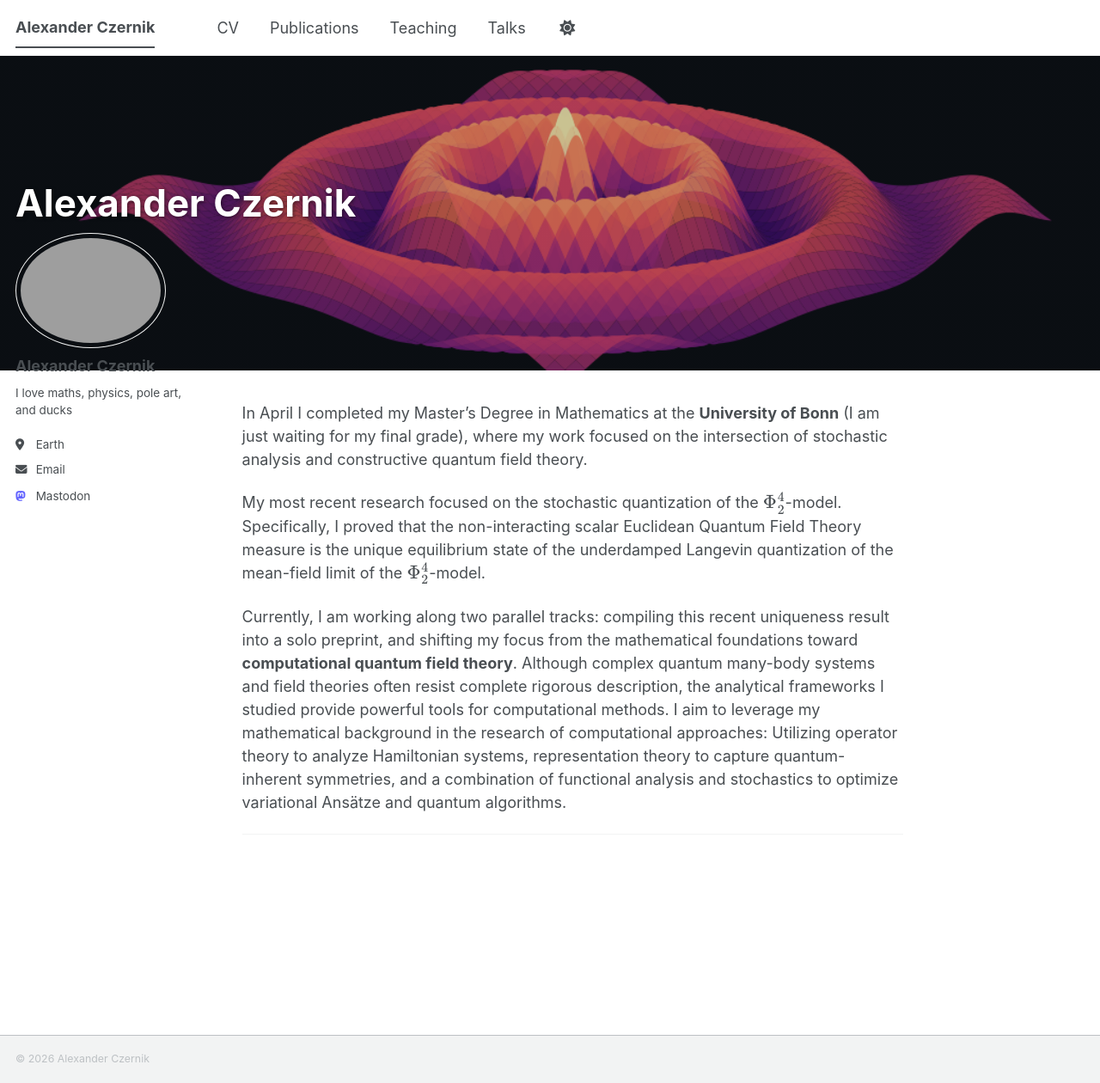
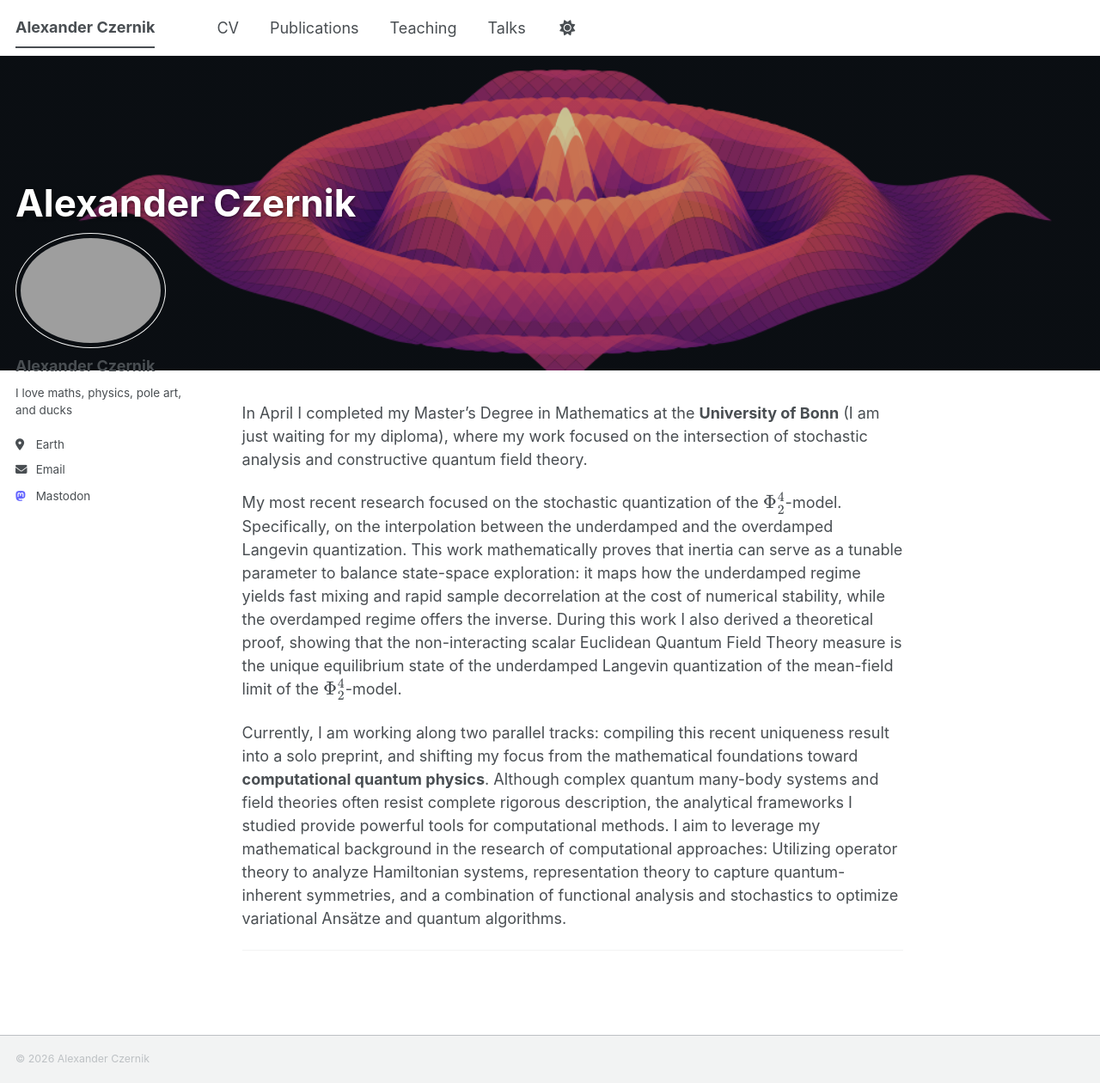
Before and after one commit to alexanderczernik/alexanderczernik.github.io, a Jekyll site: the page built from _pages/about.md, in a window 1280 px wide and 1260 px high. Shown: the whole window at 86% size. Built offline with Jekyll 4.4.1, drawn with Linux system fonts in a browser that asks for light colours; a script bundle is joined from its source files by our own code; library files that are not in the unit come from our copies.

Commit message:
Revise about page for clarity and terminology updates
Updated terminology and clarified research focus in the about page.

```diff
--- a/_pages/about.md
+++ b/_pages/about.md
@@ -16,10 +16,10 @@ $$
 $$
 </div>
 
-In April I completed my Master’s Degree in Mathematics at the **University of Bonn** (I am just waiting for my final grade), where my work focused on the intersection of stochastic analysis and constructive quantum field theory.
+In April I completed my Master’s Degree in Mathematics at the **University of Bonn** (I am just waiting for my diploma), where my work focused on the intersection of stochastic analysis and constructive quantum field theory.
 
-My most recent research focused on the stochastic quantization of the $$\Phi^4_2$$-model. Specifically, I proved that the non-interacting scalar Euclidean Quantum Field Theory measure is the unique equilibrium state of the underdamped Langevin quantization of the mean-field limit of the $$\Phi^4_2$$-model.
+My most recent research focused on the stochastic quantization of the $$\Phi^4_2$$-model. Specifically, on the interpolation between the underdamped and the overdamped Langevin quantization. This work mathematically proves that inertia can serve as a tunable parameter to balance state-space exploration: it maps how the underdamped regime yields fast mixing and rapid sample decorrelation at the cost of numerical stability, while the overdamped regime offers the inverse. During this work I also derived a theoretical proof, showing that the non-interacting scalar Euclidean Quantum Field Theory measure is the unique equilibrium state of the underdamped Langevin quantization of the mean-field limit of the $$\Phi^4_2$$-model.
 
-Currently, I am working along two parallel tracks: compiling this recent uniqueness result into a solo preprint, and shifting my focus from the mathematical foundations toward **computational quantum field theory**. Although complex quantum many-body systems and field theories often resist complete rigorous description, the analytical frameworks I studied provide powerful tools for computational methods. I aim to leverage my mathematical background in the research of computational approaches: Utilizing operator theory to analyze Hamiltonian systems, representation theory to capture quantum-inherent symmetries, and a combination of functional analysis and stochastics to optimize variational Ansätze and quantum algorithms.
+Currently, I am working along two parallel tracks: compiling this recent uniqueness result into a solo preprint, and shifting my focus from the mathematical foundations toward **computational quantum physics**. Although complex quantum many-body systems and field theories often resist complete rigorous description, the analytical frameworks I studied provide powerful tools for computational methods. I aim to leverage my mathematical background in the research of computational approaches: Utilizing operator theory to analyze Hamiltonian systems, representation theory to capture quantum-inherent symmetries, and a combination of functional analysis and stochastics to optimize variational Ansätze and quantum algorithms.
 
 ---
```
